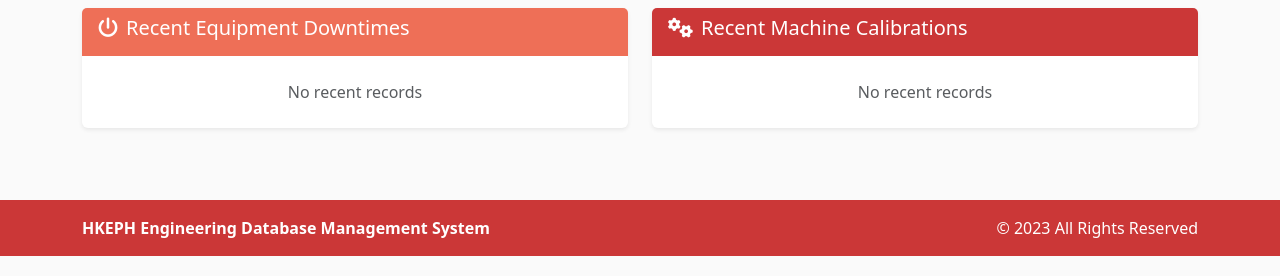
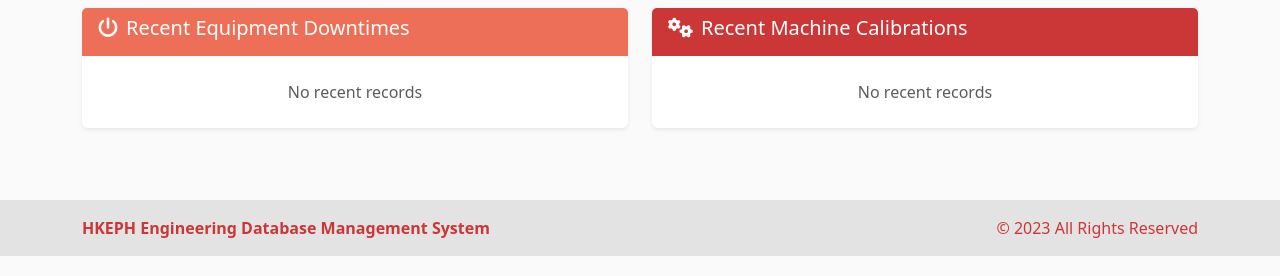
Before and after one commit to Lenardogs/UserManagementDashboard, a Flask app: page / in a window 1280 px wide. Shown: the part 1209-1485 px from the top of the page. Run offline with Flask 3, Linux system fonts and the light colour scheme; a user stored in the database is signed in; data that the repository does not hold is empty; some libraries are stand-ins or nearby versions.

Commit message:
Assistant checkpoint: Update footer style to be less prominent
Assistant generated file changes:
- templates/base.html: Update footer style

---

User prompt:

fix the footer, the red label below

Replit-Commit-Author: Assistant
Replit-Commit-Session-Id: 1132000a-f111-40a1-ba0b-7cf4ecb0d17a

```diff
--- a/templates/base.html
+++ b/templates/base.html
@@ -104,7 +104,7 @@
     </main>
 
     <!-- Footer -->
-    <footer class="py-3 mt-5" style="background-color: var(--accent-secondary); color: white;">
+    <footer class="py-3 mt-5" style="background-color: var(--light-secondary); color: var(--accent-secondary);">
         <div class="container">
             <div class="row align-items-center">
                 <div class="col-md-6 text-center text-md-start">
```
